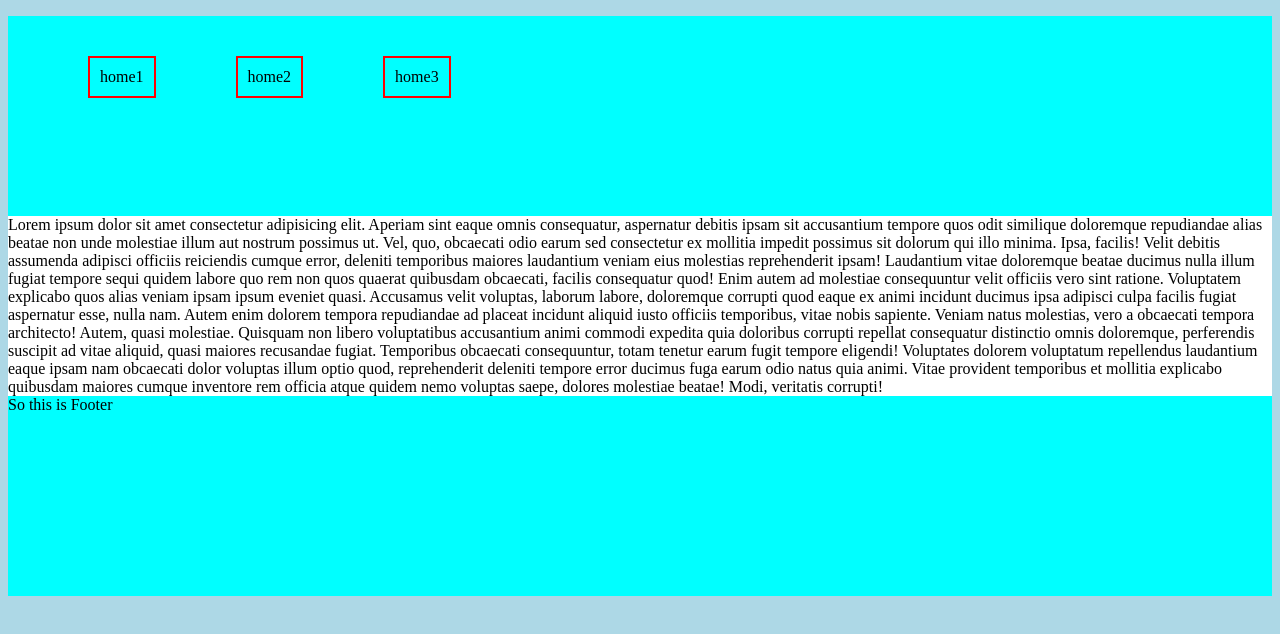
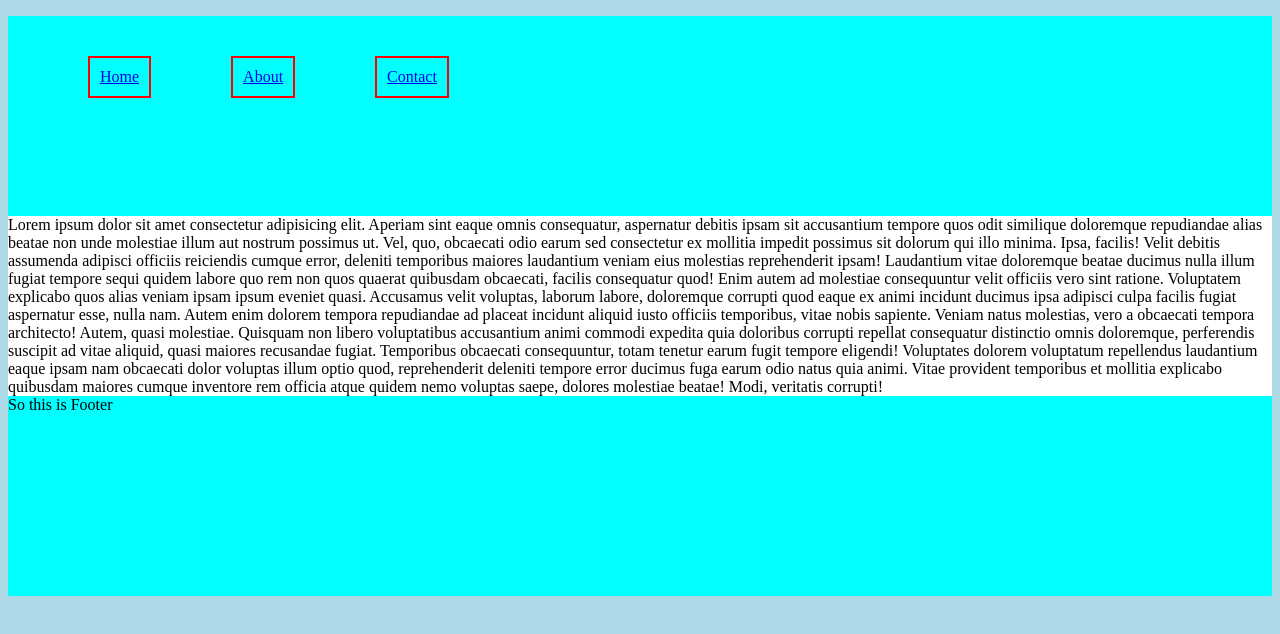
Before and after one commit to IamDevGopal/git, a plain HTML site: page index.html in a window 1280 px wide. Drawn offline with Linux system fonts and the light colour scheme.

Commit message:
index.html modified and contact.html created

```diff
--- a/index.html
+++ b/index.html
@@ -12,9 +12,15 @@
     <header>
         <nav>
             <ul>
-                <li>home1</li>
-                <li>home2</li>
-                <li>home3</li>
+                <li>
+                    <a href="home.html">Home</a>
+                </li>
+                <li>
+                    <a href="about.html">About</a>
+                </li>
+                <li>
+                    <a href="contact.html">Contact</a>
+                </li>
             </ul>
         </nav>
     </header>
```
Also changed, not shown: contact.html (added, +14 -0 lines).
